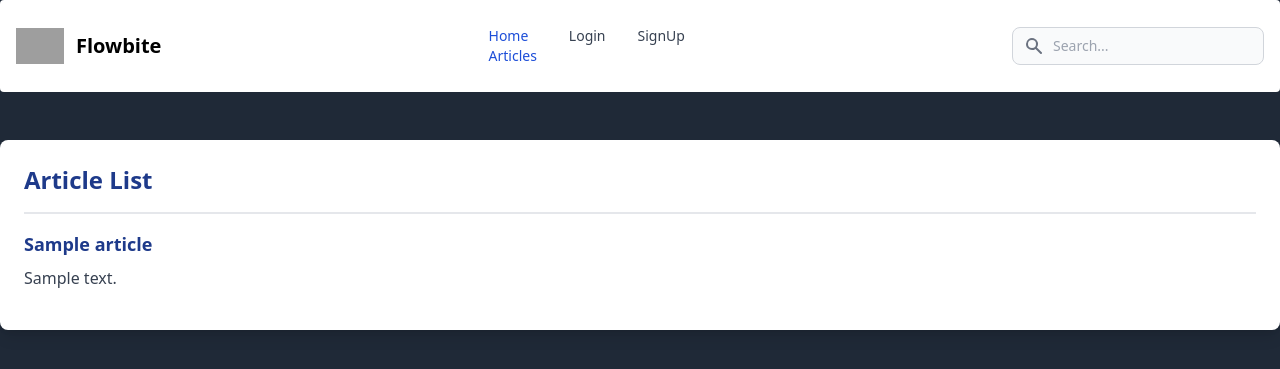
After one commit to PooyaRezaee/NewsPaper, a Django app: page /articles/ in a window 1280 px wide. The commit adds this page. Shown: the top 369 px of the page. Run offline with Django 4.2, Linux system fonts and the light colour scheme; tables that the repository leaves empty hold one stand-in row (values such as "Sample post"); some libraries are stand-ins or nearby versions; grey boxes are pictures that could not be loaded.

Commit message:
Add View List Articles

```diff
--- /dev/null
+++ b/apps/articles/templates/article/article_list.html
@@ -0,0 +1,31 @@
+{% extends 'base.html' %}
+
+
+{% block title %}
+    Articles
+{% endblock title %}
+
+
+
+{% block body %}
+    <div class="text-blue-900 py-8">
+        <div class="container mx-auto">
+            <div class="bg-white rounded-lg shadow-lg p-6">
+                <h1 class="text-2xl font-bold mb-4">Article List</h1>
+                <ul class="divide-y divide-gray-200">
+                    {% for article in articles %}
+                        <hr>
+                        <li class="py-4">
+                            <a href="#" class="block hover:underline">
+                                <h2 class="text-lg font-bold">{{ article.title }}</h2>
+                                <p class="text-gray-700 mt-2">{{ article.body|truncatechars:100 }}</p>
+                            </a>
+                        </li>
+                    {% empty %}
+                        <p>No articles found.</p>
+                    {% endfor %}
+                </ul>
+            </div>
+        </div>
+    </div>
+{% endblock body %}
--- /dev/null
+++ b/apps/articles/urls.py
@@ -0,0 +1,8 @@
+from django.urls import path
+from .views import *
+
+app_name = 'article'
+
+urlpatterns = [
+    path("", ArticleListView.as_view(), name="article_list"),
+]
--- a/apps/articles/views.py
+++ b/apps/articles/views.py
@@ -1,3 +1,12 @@
 from django.shortcuts import render
+from django.views.generic import ListView
+from .models import Article
 
-# Create your views here.
+__all__ = [
+    'ArticleListView',
+]
+
+class ArticleListView(ListView):
+    model = Article
+    template_name = "article/article_list.html"
+    context_object_name = 'articles'
--- a/core/urls.py
+++ b/core/urls.py
@@ -22,4 +22,5 @@ urlpatterns = [
     path('', include('apps.pages.urls',namespace='page')),
     path("account/", include("apps.accounts.urls",namespace='account')),
     path("account/", include("django.contrib.auth.urls")),
+    path("articles/", include("apps.articles.urls",namespace='article')),
 ]
--- a/templates/base.html
+++ b/templates/base.html
@@ -48,6 +48,7 @@
                 <ul class="flex flex-col p-4 mt-4 border border-gray-100 rounded-lg bg-gray-50 md:flex-row md:space-x-8 md:mt-0 md:text-sm md:font-medium md:border-0 md:bg-white dark:bg-gray-800 md:dark:bg-gray-900 dark:border-gray-700">
                   <li>
                     <a href="{% url 'page:home' %}" class="block py-2 pl-3 pr-4 text-white bg-blue-700 rounded md:bg-transparent md:text-blue-700 md:p-0 dark:text-white" aria-current="page">Home</a>
+                    <a href="{% url 'article:article_list' %}" class="block py-2 pl-3 pr-4 text-white bg-blue-700 rounded md:bg-transparent md:text-blue-700 md:p-0 dark:text-white" aria-current="page">Articles</a>
                   </li>
                   {% if request.user.is_authenticated %}
                   <li>
```
